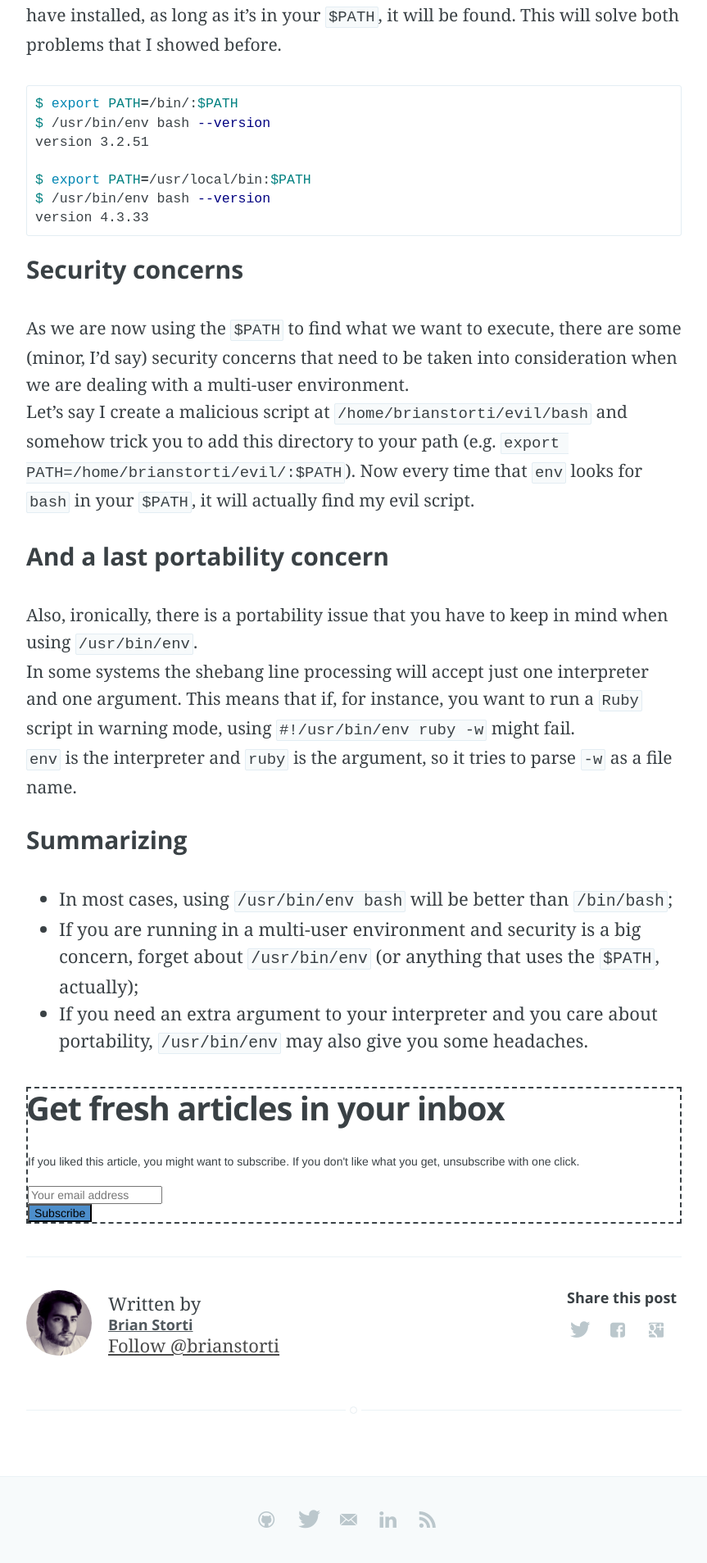
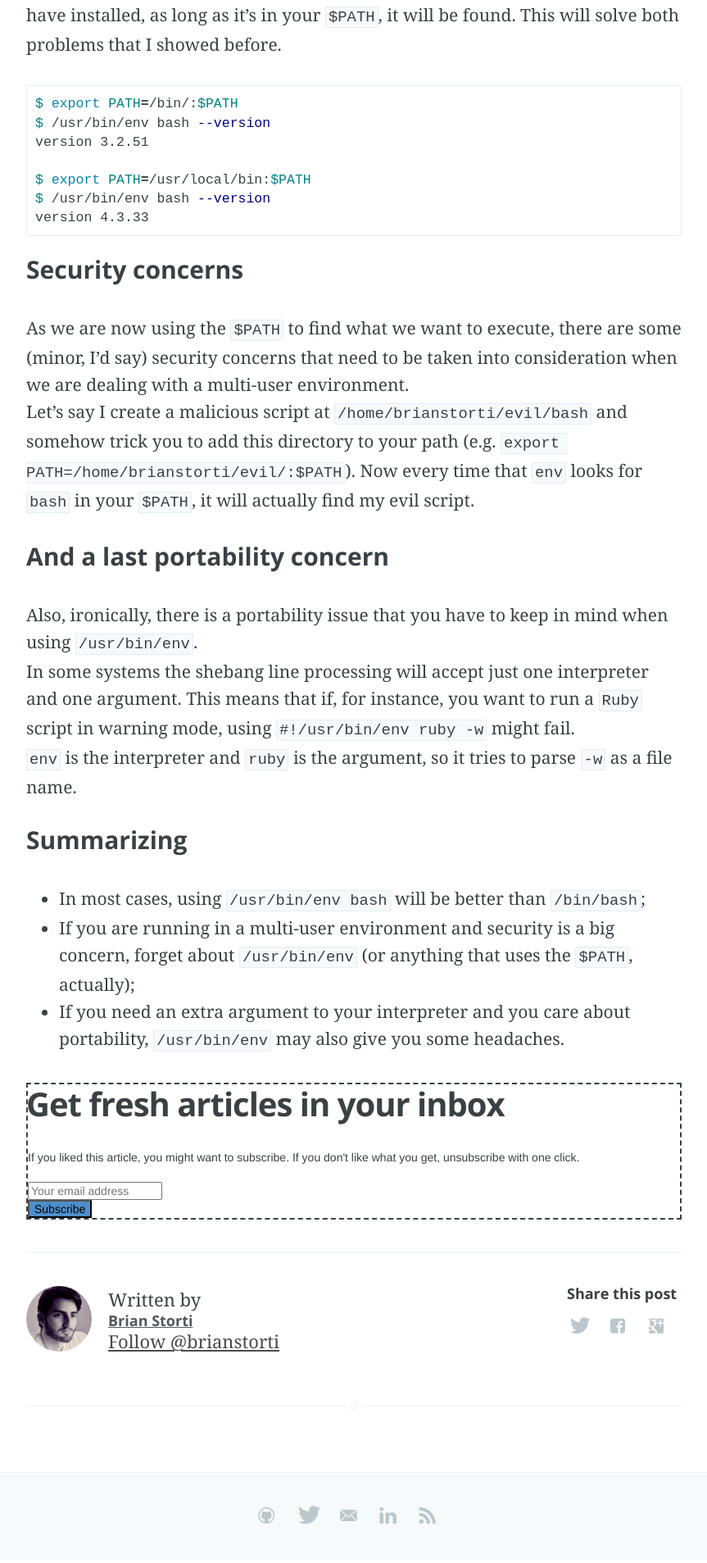
Before and after one commit to brianstorti/brianstorti.github.io, a Jekyll site: the page built from _posts/2015-04-22-rethinking-your-shebang.md, in a window 1280 px wide. Shown: the part 1611-3518 px from the top of the page at 82% size, without its empty margins (208-1071 px from the left). Built offline with Jekyll 4.4.1, drawn with Linux system fonts in a browser that asks for light colours; Markdown is read by kramdown in place of the engine named in the settings; a script that is not in the unit is left out; comment, search, counter and statistics services are not loaded.

Commit message:
add post content css rule to <ul> as well

```diff
--- a/assets/css/screen.css
+++ b/assets/css/screen.css
@@ -550,7 +550,7 @@ margin on the iframe, cause it breaks stuff. */
 }
 
 /* Keep large images within the bounds of the post-width */
-.post-content p {
+.post-content p, .post-content ul {
   font-size: 2.1rem;
   line-height: 3.3rem;
 }
```
Also changed, not shown: assets/css/master.min.css.
